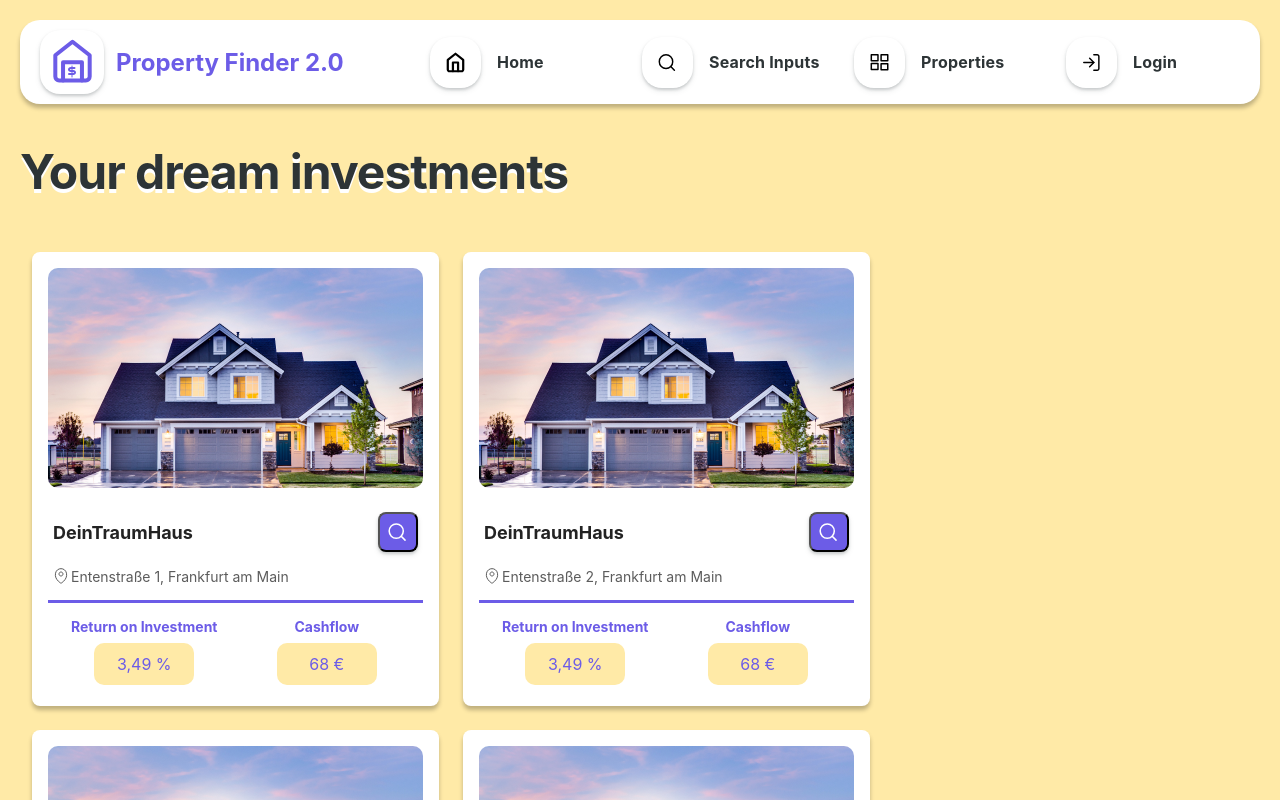
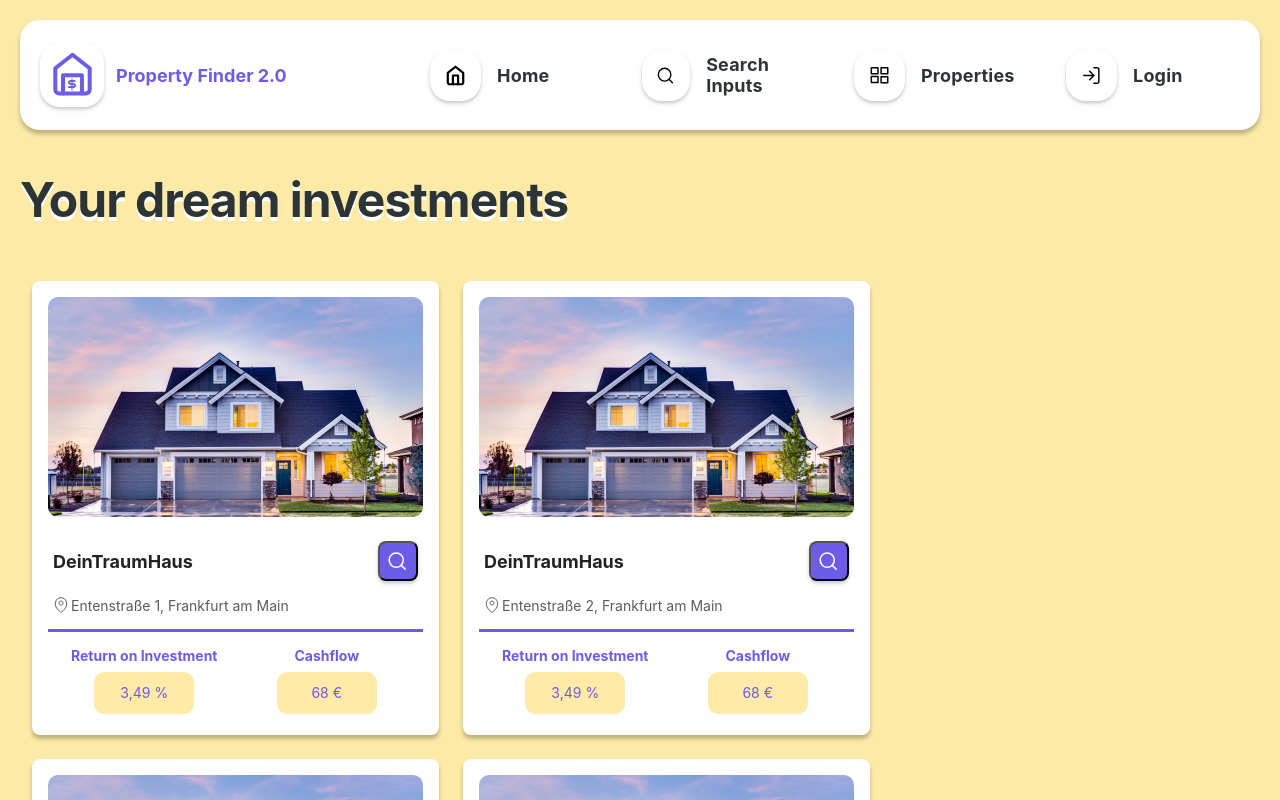
Before and after one commit to larsschloegel/property-finder, a React (Create React App) app in the folder frontend/: page /properties in a window 1280 px wide. Shown: the top 800 px of the page. Built offline with nearby package versions, Linux system fonts and the light colour scheme.

Commit message:
Change stylesheet name in global and check all colors and font-families

```diff
--- a/frontend/src/App.js
+++ b/frontend/src/App.js
@@ -1,6 +1,6 @@
 import Header from "./components/Header";
 import styled, {ThemeProvider} from "styled-components";
-import stylesheet from "./styles/Stylesheet";
+import stylesheet from "./styles/GlobalStyle";
 import {BrowserRouter as Router, Route, Switch} from "react-router-dom";
 import Homepage from "./pages/Homepage";
 import SearchInputs from "./pages/SearchInputs";
@@ -42,6 +42,6 @@ export default function App() {
   );
 }
 const PageLayout = styled.div`
-  background-color: #FFEAA7;
+  background-color: ${props => props.theme.colors.sandyBrownTint};
   padding: 20px;
 `
--- a/frontend/src/styles/Stylesheet.js
+++ b/frontend/src/styles/GlobalStyle.js
@@ -7,6 +7,7 @@ export default {
         greyPrimary: "rgba(106,118,118,1)",
         mediumSlateBlue: "rgba(108,92,231,1)",
         sandyBrown: "rgba(253,203,110,1)",
+        sandyBrownTint: "rgb(253,234,167)",
         white: "rgba(255,255,255,1)"
     },
     fonts: {
@@ -21,6 +22,24 @@ export default {
             size: "18px",
             weight: "500",
             lineHeight: "normal"
+        },
+        inter14Bold: {
+            family: "Inter",
+            size: "14px",
+            weight: "700",
+            lineHeight: "normal"
+        },
+        inter14Medium: {
+            family: "Inter",
+            size: "14px",
+            weight: "400",
+            lineHeight: "normal"
+        },
+        inter48Bold: {
+            family: "Inter",
+            size: "48px",
+            weight: "700",
+            lineHeight: "normal"
         }
     }
 };
--- a/frontend/src/styles/Header.style.js
+++ b/frontend/src/styles/Header.style.js
@@ -32,10 +32,10 @@ export const ApplicationNameLogo = styled.svg`
   height: 55px;
 `;
 export const ApplicationNameTitle = styled.div`
-  font-family: "Inter",system-ui;
-  font-size: 24px;
-  font-weight: 700;
-  line-height: normal;
+  font-family: ${props => props.theme.fonts.inter18Bold.family};
+  font-size: ${props => props.theme.fonts.inter18Bold.size};
+  font-weight: ${props => props.theme.fonts.inter18Bold.weight};
+  line-height: ${props => props.theme.fonts.inter18Bold.lineHeight};
   color: ${props => props.theme.colors.mediumSlateBlue};
 `;
 export const NavigationBar = styled.div`
@@ -72,9 +72,10 @@ export const Image = styled.img`
   height: 100%
 `;
 export const NavTitle = styled.p`
-  font-family: "Inter",system-ui;
+  font-family: ${props => props.theme.fonts.inter18Bold.family};
+  font-size: ${props => props.theme.fonts.inter18Bold.size};
+  font-weight: ${props => props.theme.fonts.inter18Bold.weight};
+  line-height: ${props => props.theme.fonts.inter18Bold.lineHeight};
   color: rgba(45, 52, 54, 1);
   letter-spacing: 0.2px;
-  font-weight: 700;
-  line-height: normal;
 `;
--- a/frontend/src/styles/Heading.style.js
+++ b/frontend/src/styles/Heading.style.js
@@ -1,10 +1,10 @@
 import styled from "styled-components";
 
 export const Heading = styled.h1`
-  font-family: "Inter",system-ui;
-  font-size: 48px;
-  font-weight: 700;
-  line-height: 56px;
+  font-family: ${props => props.theme.fonts.inter48Bold.family};
+  font-size: ${props => props.theme.fonts.inter48Bold.size};
+  font-weight: ${props => props.theme.fonts.inter48Bold.weight};
+  line-height: ${props => props.theme.fonts.inter48Bold.lineHeight};
   color: rgba(45, 52, 54, 1);
   display: flex;
   align-items: center;
--- a/frontend/src/styles/PropertyCard.style.js
+++ b/frontend/src/styles/PropertyCard.style.js
@@ -44,8 +44,8 @@ export const Divider = styled.div`
 `;
 
 export const CardTitle = styled.h2`
+  flex: 1;
   color: ${props => props.theme.colors.blackPrimary};
-  flex: 1;
   font-family: ${props => props.theme.fonts.inter18Bold.family};
   font-size: ${props => props.theme.fonts.inter18Bold.size};
   font-weight: ${props => props.theme.fonts.inter18Bold.weight};
@@ -76,10 +76,10 @@ export const AddressImageWrapper = styled.div`
   margin-right: 2px;
 `;
 export const Address = styled.span`
-  font-family: "Inter";
-  font-size: 14px;
-  font-weight: 400;
-  line-height: normal;
+  font-family: ${props => props.theme.fonts.inter14Medium.family};
+  font-size: ${props => props.theme.fonts.inter14Medium.size};
+  font-weight: ${props => props.theme.fonts.inter14Medium.weight};
+  line-height: ${props => props.theme.fonts.inter14Medium.lineHeight};
   color: ${props => props.theme.colors.dimGray};
   flex: 1;
 `;
@@ -90,14 +90,18 @@ export const KPIWrapper = styled.div`
   width: 100%;
 `;
 export const KPITitle = styled.span`
-  font-family: ${props => props.theme.fonts.inter18Bold.family};
-  font-size: 14px;
-  font-weight: ${props => props.theme.fonts.inter18Bold.weight};
-  line-height: ${props => props.theme.fonts.inter18Bold.lineHeight};
+  font-family: ${props => props.theme.fonts.inter14Bold.family};
+  font-size: ${props => props.theme.fonts.inter14Bold.size};
+  font-weight: ${props => props.theme.fonts.inter14Bold.weight};
+  line-height: ${props => props.theme.fonts.inter14Bold.lineHeight};
   margin-bottom: 8px;
   color: ${props => props.theme.colors.mediumSlateBlue};
 `;
 export const KPI = styled.span`
+  font-family: ${props => props.theme.fonts.inter14Medium.family};
+  font-size: ${props => props.theme.fonts.inter14Medium.size};
+  font-weight: ${props => props.theme.fonts.inter14Medium.weight};
+  line-height: ${props => props.theme.fonts.inter14Medium.lineHeight};
   background-color: #FFEAA7;
   display: flex;
   align-items: center;
```
